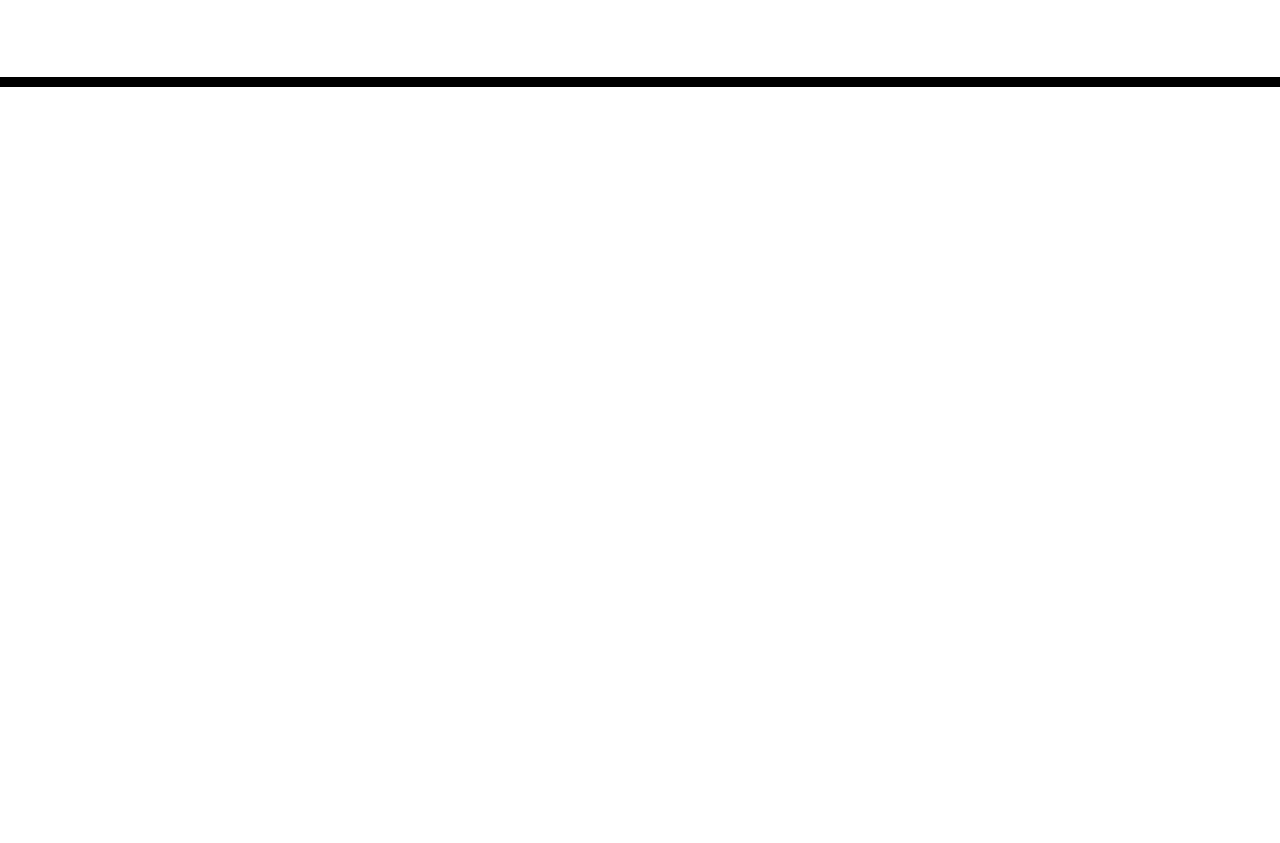
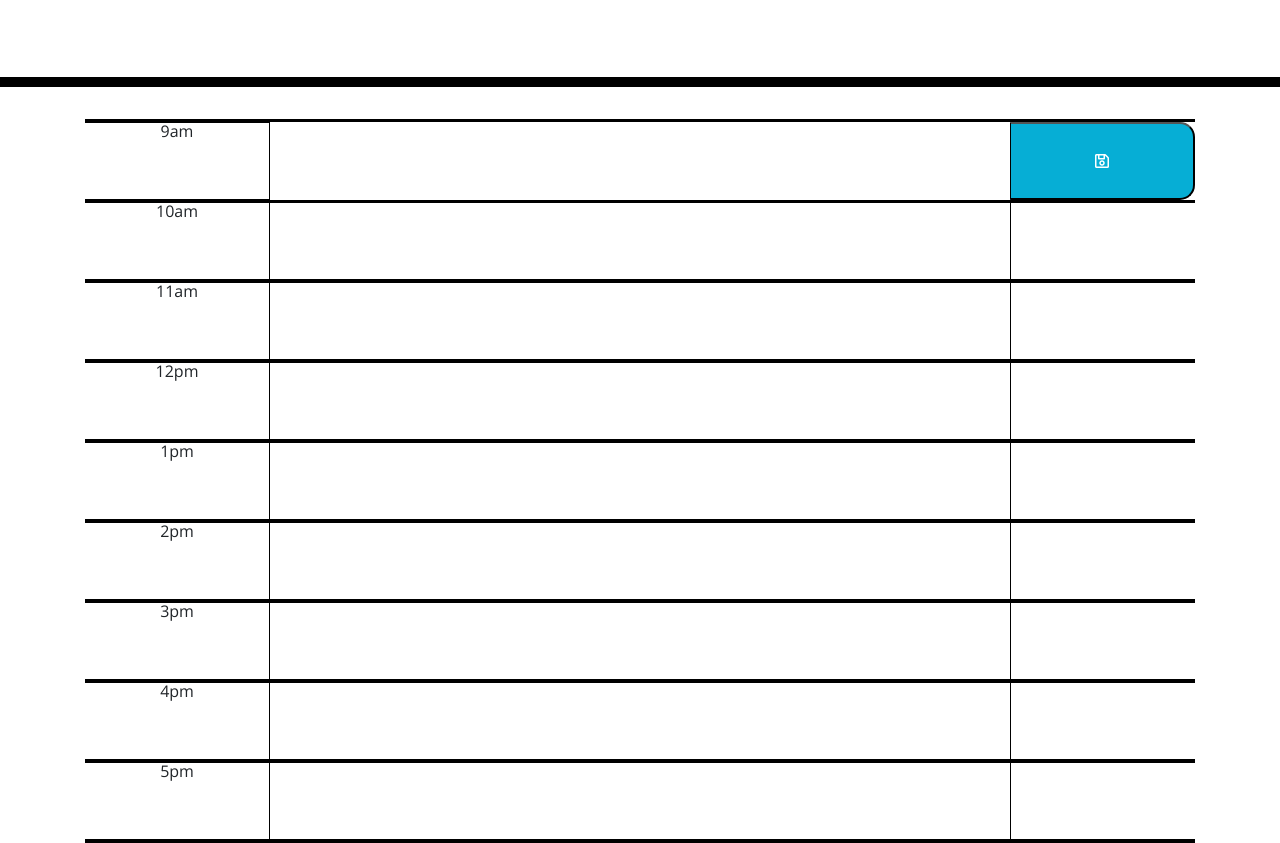
Before and after one commit to AlexJSabel/work-scheduler, a plain HTML site: page Develop/index.html in a window 1280 px wide. Shown: the part 181-1024 px from the top of the page. Before the commit the page ends 800 px from the top, so only its background shows below. Drawn offline with nearby package versions, Linux system fonts and the light colour scheme.

Commit message:
fixed some formatting and added some initial JS

```diff
--- a/Develop/style.css
+++ b/Develop/assets/css/style.css
@@ -69,3 +69,24 @@ textarea{
   font-size: 20px;
   transition: all .3s ease-in-out;
 }
+
+
+.container div {
+  border-top: solid 1px black;
+  border-bottom: solid 1px black;
+
+}
+
+#time {
+  border-right: solid 1px black;
+ text-align: center;
+ justify-items: center;
+}
+
+#save {
+  border-left: solid 1px black;
+}
+
+#eventBox {
+  border: none;
+}
--- /dev/null
+++ b/Develop/assets/js/script.js
@@ -0,0 +1,22 @@
+$( document ).ready(function() {
+    // Handler for .ready() called.
+    /**
+     * Listen for click event
+     *
+     * save value to local storage
+     *
+     *
+     */
+
+    $(".saveBtn").on("click", function(){
+        console.log("clicked")
+
+        var savedText =  $("#eventBox").val();
+        console.log(savedText);
+    })
+
+
+
+
+
+});
--- a/Develop/index.html
+++ b/Develop/index.html
@@ -18,7 +18,7 @@
       href="https://fonts.googleapis.com/css?family=Open+Sans&display=swap"
       rel="stylesheet"
     />
-    <link rel="stylesheet" href="style.css" />
+    <link rel="stylesheet" href="./assets/css/style.css" />
     <title>Work Day Scheduler</title>
   </head>
 
@@ -29,10 +29,72 @@
       <p id="currentDay" class="lead"></p>
     </header>
     <div class="container">
-      <!-- Timeblocks go here -->
+      <div class="grid">
+        <div class="container">
+          <div class="row">
+            <div class="col-md-2" id="time">9am</div>
+              <textarea class="col-8" id="eventBox"></textarea>
+            <button class="col-2 saveBtn " id="save"><i class="far fa-save"></i></button>
+          </div>
+          <div class="row">
+            <div class="col-md-2" id="time">10am</div>
+            <div class="col-8"></div>
+            <div class="col-2" id="save"></div>
+          </div>
+          <div class="row">
+            <div class="col-md-2" id="time">11am</div>
+            <div class="col-8"></div>
+            <div class="col-2" id="save"></div>
+          </div>
+          <div class="row">
+            <div class="col-md-2" id="time">12pm</div>
+            <div class="col-8"></div>
+            <div class="col-2" id="save"></div>
+          </div>
+          <div class="row">
+            <div class="col-md-2" id="time">1pm</div>
+            <div class="col-8"></div>
+            <div class="col-2" id="save"></div>
+          </div>
+          <div class="row">
+            <div class="col-md-2" id="time">2pm</div>
+            <div class="col-8"></div>
+            <div class="col-2" id="save"></div>
+          </div>
+          <div class="row">
+            <div class="col-md-2" id="time">3pm</div>
+            <div class="col-8"></div>
+            <div class="col-2" id="save"></div>
+          </div>
+          <div class="row">
+            <div class="col-md-2" id="time">4pm</div>
+            <div class="col-8"></div>
+            <div class="col-2" id="save"></div>
+          </div>
+          <div class="row">
+            <div class="col-md-2" id="time">5pm</div>
+            <div class="col-8"></div>
+            <div class="col-2" id="save"></div>
+          </div>
+        </div>
     </div>
+
+
 
     <script src="https://code.jquery.com/jquery-3.4.1.min.js"></script>
     <script src="https://cdnjs.cloudflare.com/ajax/libs/moment.js/2.24.0/moment.min.js"></script>
   </body>
+  <script src="assets/js/script.js"></script>
 </html>
+
+
+
+<!-- <div class="span-col-3">Item 1</div>
+        <div class="span-col-3">Item 2</div>
+        <div class="span-col-3">Item 3</div>
+        <div class="span-col-3">Item 4</div>
+        <div class="span-col-3">Item 5</div>
+        <div class="span-col-3">Item 6</div>
+        <div class="span-col-3">Item 7</div>
+        <div class="span-col-3">Item 8</div>
+      </div> -->
```
